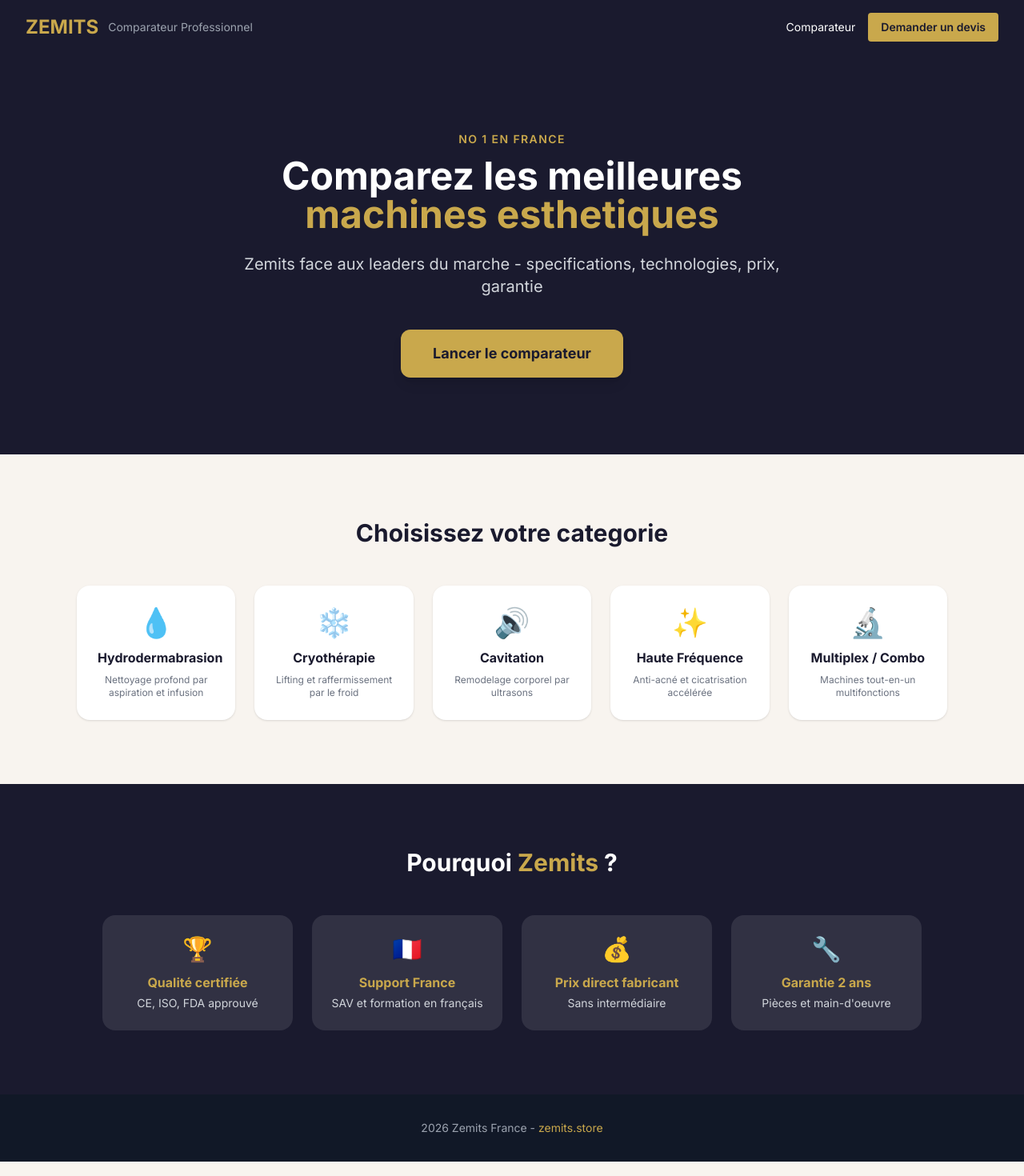
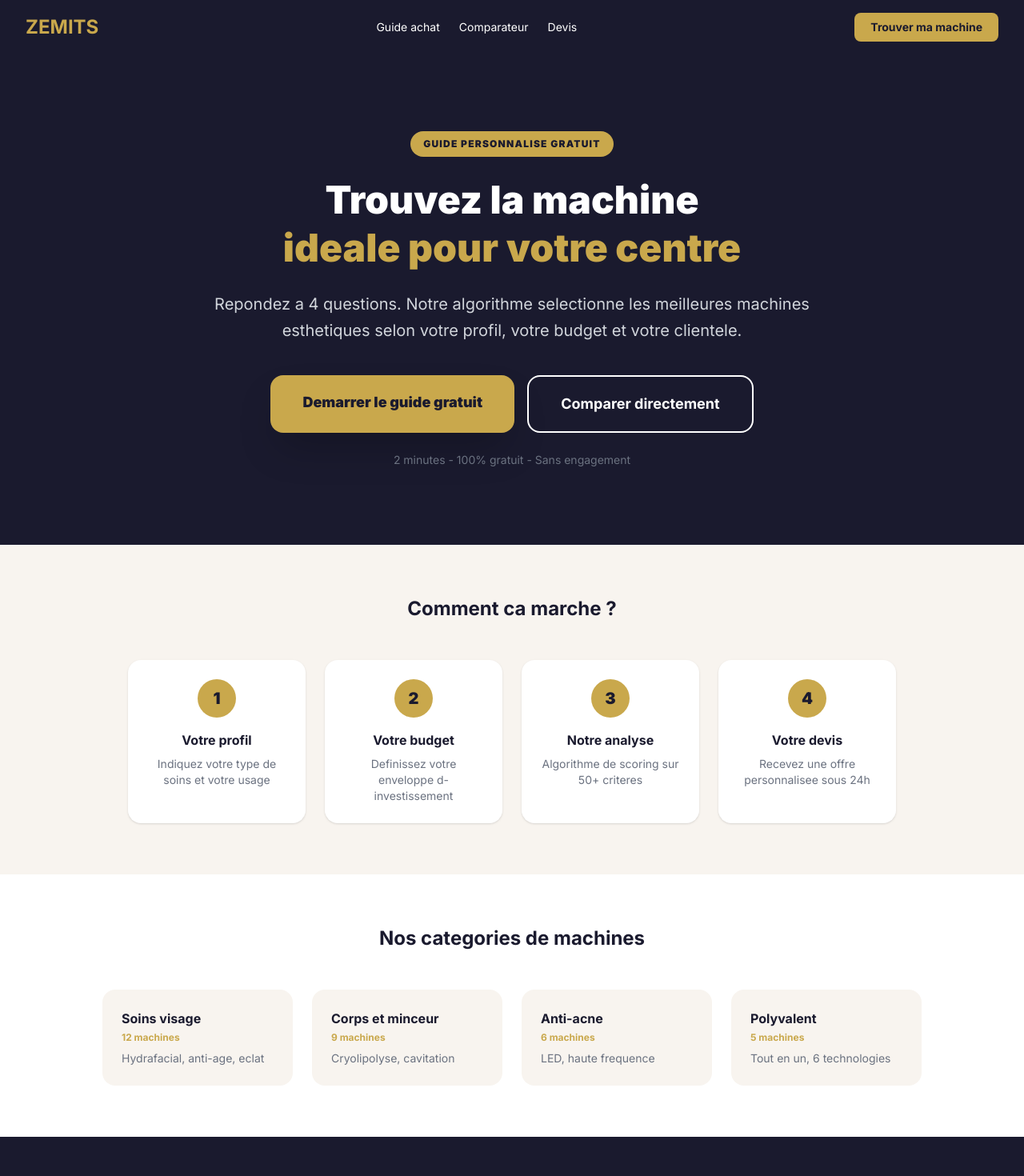
Before and after one commit to Delkori/zemits-comparateur, a Next.js app: page / in a window 1280 px wide. Shown: the top 1470 px of the page at 80% size. Built offline with nearby package versions, Linux system fonts and the light colour scheme.

Commit message:
feat: homepage remasterisee avec CTA guide

```diff
--- a/app/page.tsx
+++ b/app/page.tsx
@@ -1,85 +1,105 @@
-import Link from 'next/link'
+"use client"
+import Link from "next/link"
 
 export default function Home() {
-  const categories = [
-    { slug: 'Hydrodermabrasion', label: 'Hydrodermabrasion', icon: '💧', desc: 'Nettoyage profond par aspiration et infusion' },
-    { slug: 'Cryotherapie', label: 'Cryothérapie', icon: '❄️', desc: 'Lifting et raffermissement par le froid' },
-    { slug: 'Cavitation', label: 'Cavitation', icon: '🔊', desc: 'Remodelage corporel par ultrasons' },
-    { slug: 'Haute frequence', label: 'Haute Fréquence', icon: '✨', desc: 'Anti-acné et cicatrisation accélérée' },
-    { slug: 'Multiplex', label: 'Multiplex / Combo', icon: '🔬', desc: 'Machines tout-en-un multifonctions' },
-  ]
-
-  const avantages = [
-    { icon: '🏆', title: 'Qualité certifiée', desc: 'CE, ISO, FDA approuvé' },
-    { icon: '🇫🇷', title: 'Support France', desc: 'SAV et formation en français' },
-    { icon: '💰', title: 'Prix direct fabricant', desc: 'Sans intermédiaire' },
-    { icon: '🔧', title: 'Garantie 2 ans', desc: "Pièces et main-d'oeuvre" },
-  ]
-
   return (
     <main className="min-h-screen bg-[#f8f4ef]">
-      <header className="bg-[#1a1a2e] text-white py-4 px-8 flex justify-between items-center shadow-lg">
-        <div className="flex items-center gap-3">
-          <span className="text-2xl font-bold text-[#C9A84C]">ZEMITS</span>
-          <span className="text-sm text-gray-400 hidden md:block">Comparateur Professionnel</span>
-        </div>
-        <nav className="flex gap-4 text-sm items-center">
+      <header className="bg-[#1a1a2e] text-white py-4 px-8 flex justify-between items-center shadow">
+        <span className="text-2xl font-bold text-[#C9A84C]">ZEMITS</span>
+        <nav className="hidden md:flex gap-6 text-sm">
+          <Link href="/guide" className="hover:text-[#C9A84C] transition">Guide achat</Link>
           <Link href="/comparateur" className="hover:text-[#C9A84C] transition">Comparateur</Link>
-          <Link href="/contact" className="bg-[#C9A84C] text-[#1a1a2e] px-4 py-2 rounded font-semibold hover:bg-yellow-400 transition">
-            Demander un devis
-          </Link>
+          <Link href="/contact" className="hover:text-[#C9A84C] transition">Devis</Link>
         </nav>
+        <Link href="/guide" className="bg-[#C9A84C] text-[#1a1a2e] px-5 py-2 rounded-lg font-bold text-sm hover:bg-yellow-400 transition">
+          Trouver ma machine
+        </Link>
       </header>
 
       <section className="bg-[#1a1a2e] text-white py-24 px-8 text-center">
-        <p className="text-[#C9A84C] font-semibold mb-3 tracking-widest uppercase text-sm">No 1 en France</p>
-        <h1 className="text-4xl md:text-5xl font-bold mb-6 leading-tight">
-          Comparez les meilleures<br/>
-          <span className="text-[#C9A84C]">machines esthetiques</span>
-        </h1>
-        <p className="text-xl text-gray-300 mb-10 max-w-2xl mx-auto">
-          Zemits face aux leaders du marche - specifications, technologies, prix, garantie
-        </p>
-        <Link href="/comparateur" className="bg-[#C9A84C] text-[#1a1a2e] px-10 py-4 rounded-xl text-lg font-bold hover:bg-yellow-400 transition inline-block shadow-lg">
-          Lancer le comparateur
-        </Link>
+        <div className="max-w-3xl mx-auto">
+          <div className="inline-block bg-[#C9A84C] text-[#1a1a2e] text-xs font-black px-4 py-2 rounded-full mb-6 uppercase tracking-widest">
+            Guide personnalise gratuit
+          </div>
+          <h1 className="text-5xl font-black leading-tight mb-6">
+            Trouvez la machine<br />
+            <span className="text-[#C9A84C]">ideale pour votre centre</span>
+          </h1>
+          <p className="text-gray-300 text-xl mb-10 leading-relaxed">
+            Repondez a 4 questions. Notre algorithme selectionne les meilleures machines esthetiques selon votre profil, votre budget et votre clientele.
+          </p>
+          <div className="flex flex-col sm:flex-row gap-4 justify-center">
+            <Link href="/guide"
+              className="bg-[#C9A84C] text-[#1a1a2e] px-10 py-5 rounded-2xl font-black text-lg hover:bg-yellow-400 transition shadow-2xl">
+              Demarrer le guide gratuit
+            </Link>
+            <Link href="/comparateur"
+              className="border-2 border-white text-white px-10 py-5 rounded-2xl font-bold text-lg hover:bg-white hover:text-[#1a1a2e] transition">
+              Comparer directement
+            </Link>
+          </div>
+          <p className="text-gray-500 text-sm mt-6">2 minutes - 100% gratuit - Sans engagement</p>
+        </div>
       </section>
 
-      <section className="py-20 px-8 max-w-6xl mx-auto">
-        <h2 className="text-3xl font-bold text-center mb-12 text-[#1a1a2e]">Choisissez votre categorie</h2>
-        <div className="grid grid-cols-1 md:grid-cols-3 lg:grid-cols-5 gap-6">
-          {categories.map(function(cat) {
+      <section className="py-16 px-8 max-w-5xl mx-auto">
+        <h2 className="text-2xl font-bold text-center text-[#1a1a2e] mb-12">Comment ca marche ?</h2>
+        <div className="grid md:grid-cols-4 gap-6 text-center">
+          {[
+            { num: "1", title: "Votre profil", desc: "Indiquez votre type de soins et votre usage" },
+            { num: "2", title: "Votre budget", desc: "Definissez votre enveloppe d-investissement" },
+            { num: "3", title: "Notre analyse", desc: "Algorithme de scoring sur 50+ criteres" },
+            { num: "4", title: "Votre devis", desc: "Recevez une offre personnalisee sous 24h" },
+          ].map(function(item) {
             return (
-              <Link key={cat.slug} href={"/comparateur?categorie=" + cat.slug}
-                className="bg-white rounded-2xl p-6 shadow hover:shadow-xl transition border-2 border-transparent hover:border-[#C9A84C] text-center group">
-                <div className="text-4xl mb-3">{cat.icon}</div>
-                <h3 className="font-bold text-[#1a1a2e] group-hover:text-[#C9A84C] transition">{cat.label}</h3>
-                <p className="text-gray-500 text-xs mt-2">{cat.desc}</p>
-              </Link>
+              <div key={item.num} className="bg-white rounded-2xl p-6 shadow hover:shadow-lg transition">
+                <div className="w-12 h-12 bg-[#C9A84C] text-[#1a1a2e] rounded-full flex items-center justify-center font-black text-xl mx-auto mb-4">
+                  {item.num}
+                </div>
+                <h3 className="font-bold text-[#1a1a2e] mb-2">{item.title}</h3>
+                <p className="text-gray-500 text-sm">{item.desc}</p>
+              </div>
             )
           })}
         </div>
       </section>
 
-      <section className="bg-[#1a1a2e] text-white py-20 px-8">
-        <div className="max-w-5xl mx-auto text-center">
-          <h2 className="text-3xl font-bold mb-12">Pourquoi <span className="text-[#C9A84C]">Zemits</span> ?</h2>
-          <div className="grid grid-cols-2 md:grid-cols-4 gap-6">
-            {avantages.map(function(item) {
+      <section className="bg-white py-16 px-8">
+        <div className="max-w-5xl mx-auto">
+          <h2 className="text-2xl font-bold text-center text-[#1a1a2e] mb-12">Nos categories de machines</h2>
+          <div className="grid md:grid-cols-4 gap-6">
+            {[
+              { cat: "visage", label: "Soins visage", count: "12 machines", desc: "Hydrafacial, anti-age, eclat" },
+              { cat: "corps", label: "Corps et minceur", count: "9 machines", desc: "Cryolipolyse, cavitation" },
+              { cat: "acne", label: "Anti-acne", count: "6 machines", desc: "LED, haute frequence" },
+              { cat: "polyvalent", label: "Polyvalent", count: "5 machines", desc: "Tout en un, 6 technologies" },
+            ].map(function(cat) {
               return (
-                <div key={item.title} className="bg-white/10 rounded-2xl p-6 hover:bg-white/20 transition">
-                  <div className="text-3xl mb-3">{item.icon}</div>
-                  <h3 className="font-bold text-[#C9A84C] mb-1">{item.title}</h3>
-                  <p className="text-gray-300 text-sm">{item.desc}</p>
-                </div>
+                <Link key={cat.cat} href="/guide"
+                  className="bg-[#f8f4ef] rounded-2xl p-6 hover:shadow-lg transition group cursor-pointer block">
+                  <h3 className="font-bold text-[#1a1a2e] mb-1 group-hover:text-[#C9A84C] transition">{cat.label}</h3>
+                  <div className="text-[#C9A84C] text-xs font-bold mb-2">{cat.count}</div>
+                  <p className="text-gray-500 text-sm">{cat.desc}</p>
+                </Link>
               )
             })}
           </div>
         </div>
       </section>
 
-      <footer className="bg-gray-900 text-gray-400 py-8 px-8 text-center text-sm">
-        <p>2026 Zemits France - <a href="https://zemits.store" className="text-[#C9A84C] hover:underline">zemits.store</a></p>
+      <section className="bg-[#1a1a2e] text-white py-20 px-8 text-center">
+        <div className="max-w-2xl mx-auto">
+          <h2 className="text-3xl font-black mb-4">Pret a trouver votre machine ?</h2>
+          <p className="text-gray-400 mb-8">Plus de 500 professionnels ont deja fait confiance a notre guide.</p>
+          <Link href="/guide"
+            className="bg-[#C9A84C] text-[#1a1a2e] px-10 py-5 rounded-2xl font-black text-lg hover:bg-yellow-400 transition inline-block">
+            Demarrer maintenant - Gratuit
+          </Link>
+        </div>
+      </section>
+
+      <footer className="bg-[#0e0e1a] text-gray-500 py-8 px-8 text-center text-sm">
+        <p>Zemits France - Machines esthetiques professionnelles - zemits.fr</p>
       </footer>
     </main>
   )
```
